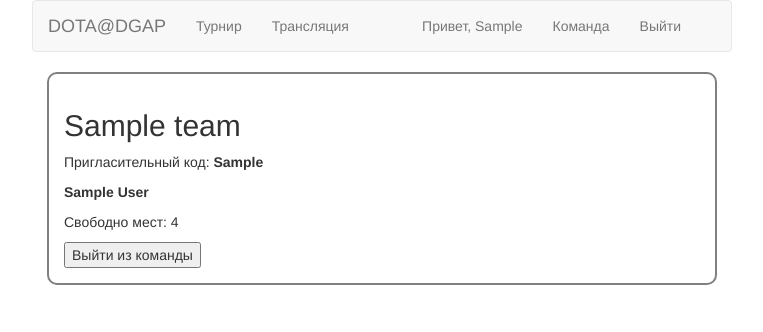
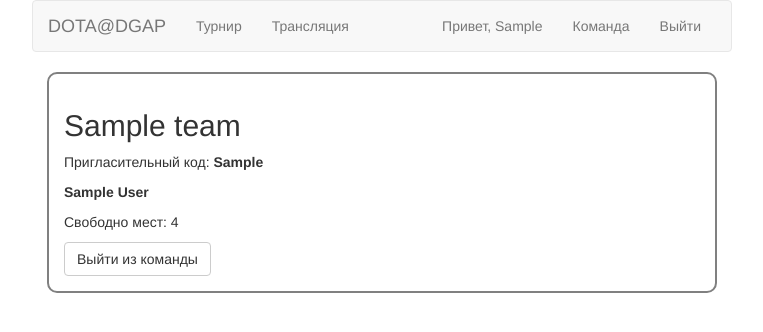
Before and after one commit to FOPF/dgap_challenge, a Django app: page /dota/team/ in a window 1280 px wide. Shown: the top 332 px of the page, without its empty margins (258-1021 px from the left). Run offline with Django 3.2, Linux system fonts and the light colour scheme; a user stored in the database is signed in; tables that the repository leaves empty hold one stand-in row (values such as "Sample post"); some libraries are stand-ins or nearby versions.

Commit message:
Forms in "team" section are now inline

```diff
--- a/dota/static/dota/style.css
+++ b/dota/static/dota/style.css
@@ -2,7 +2,6 @@
     background: url("background_senat.jpg") no-repeat;
     background-size: cover;
 }*/
-
 
 @media (min-width: 768px) {
   .container {
--- a/dota/templates/dota/base.html
+++ b/dota/templates/dota/base.html
@@ -15,6 +15,9 @@
 {#    #TODO STATIC#}
     {#    <link href="{% static 'dota/style.css' %}" rel="stylesheet">#}
 {#    <link href="{% static 'dota/sidebar.css' %}" rel="stylesheet">#}
+    <link href="{% static 'dota/bootstrap.min.css' %}" rel="stylesheet">
+    <link href="{% static 'dota/bootswatch.css' %}" rel="stylesheet">
+    <link href="{% static 'dota/variables.css' %}" rel="stylesheet">
     <style type="text/css">
         @media (min-width: 768px) {
           .container {
@@ -26,9 +29,6 @@
             border: 2px solid gray;
             padding: 15px;
             margin-bottom: 10px;
-        }
-        .navbar-right {
-            padding-right: 20px;
         }
         .article-img {
             border-radius: 20px;
--- a/dota/templates/dota/team.html
+++ b/dota/templates/dota/team.html
@@ -18,37 +18,43 @@
                 {% endif %}
                 <form name="leave_team" method="post" action={% url 'dota:leave_team' %}>
                     {% csrf_token %}
-                    <button>Выйти из команды</button>
+                    <button class="btn btn-default">Выйти из команды</button>
                 </form>
             </div>
 
         {% elif not user.userprofile.participant %}
             <div class="article">
                 <h2>Присоединиться к существующей команде</h2>
-                <form name="invite_key" method="post" action={% url 'dota:join' %}>
-
+                <form name="invite_key" method="post" action={% url 'dota:join' %} class="form-inline">
                     {% csrf_token %}
-                    <p><b>Введите пригласительный код</b></p>
-                    <input type="text" name="invite_key" size="40">
-                    <input type="submit" value="Вступить">
+                    <div class="form-group">
+                        <label for="invite_key">Пригласительный код:</label>
+                        <input type="text" name="invite_key" size="40" class="form-control">
+                    </div>
+                    <input type="submit" value="Вступить" class="btn btn-default">
                 </form>
             </div>
             <div class="article">
                 <h2>Создать новую команду</h2>
-                <form name="create_team" method="post" action={% url 'dota:create_team' %}>
+                <form name="create_team" method="post" action={% url 'dota:create_team' %} class="form-inline">
                     {% csrf_token %}
-                    <p><b>Введите название команды</b></p>
-                    <input type="text" name="name" size="40">
-                    <input type="submit" value="Создать">
+                    <div class="form-group">
+                        <label for="name">Название команды:</label>
+                        <input type="text" name="name" size="40" class="form-control">
+                    </div>
+                    <input type="submit" value="Создать" class="btn btn-default">
                 </form>
             </div>
             <div class="article">
                 <h2>Отправить индивидуальную заявку</h2>
-                <form name="single_gamer" method="post" action={% url 'dota:single_gamer' %}>
+                <p><b>Зарегистрируйтесь как индивидуальный участник, и мы подберем Вам команду</b></p>
+                <form name="single_gamer" method="post" action={% url 'dota:single_gamer' %} class="form-inline">
                     {% csrf_token %}
-                    <p><b>Зарегистрируйтесь как индивидуальный участник, и мы подберем Вам команду</b></p>
-                    <p>Примерный ММР (необязательно): </p><input type="number" value="1000" name="mmr" size="40">
-                    <input type="submit" value="Зарегистрироваться">
+                    <div class="form-group">
+                        <label for="mmr">Примерный ММР:</label>
+                        <input type="number" value="1000" name="mmr" size="40" class="form-control">
+                    </div>
+                    <input type="submit" value="Зарегистрироваться" class="btn btn-default">
                 </form>
             </div>
         {% else %}
@@ -57,7 +63,7 @@
                 <p><b>Ваша заявка принята. Скоро мы подберем Вам команду:)</b></p>
                 <form name="refuse" method="post" action={% url 'dota:refuse' %}>
                     {% csrf_token %}
-                    <button>Выйти</button>
+                    <button class="btn btn-default">Отозвать заявку</button>
                 </form>
             </div>
         {% endif %}
```
